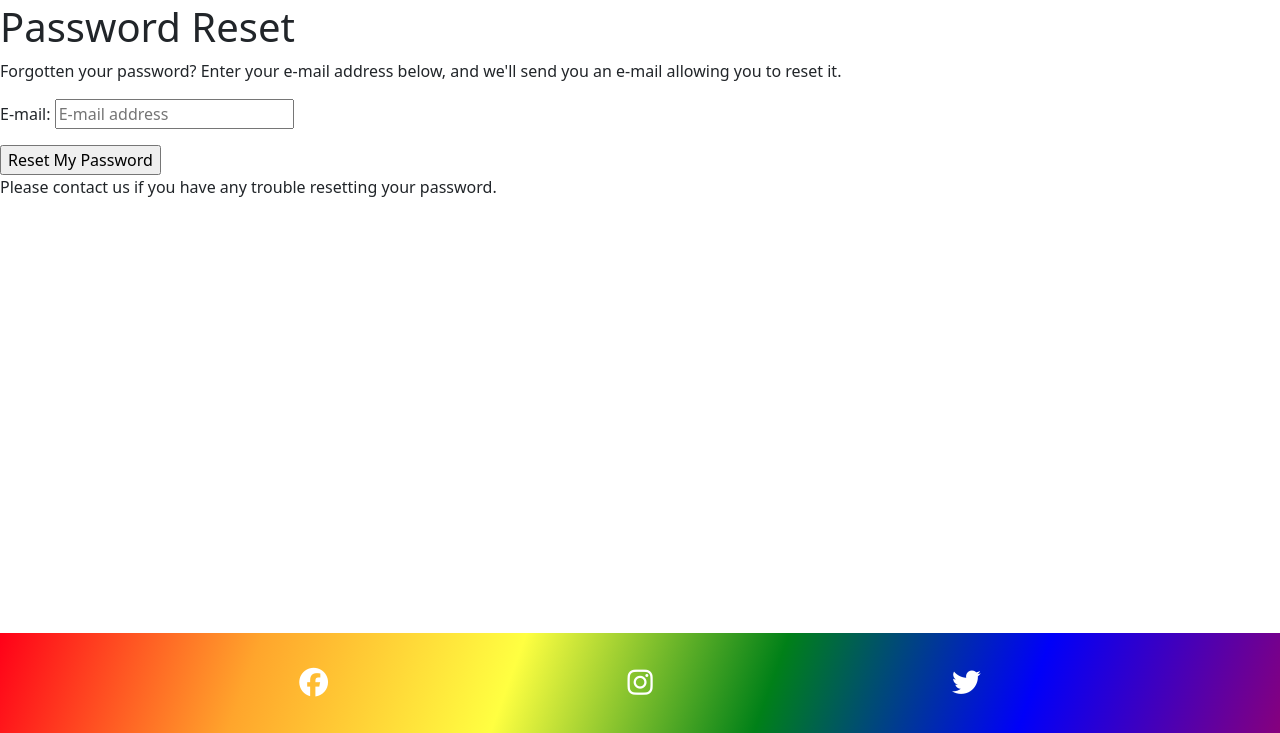
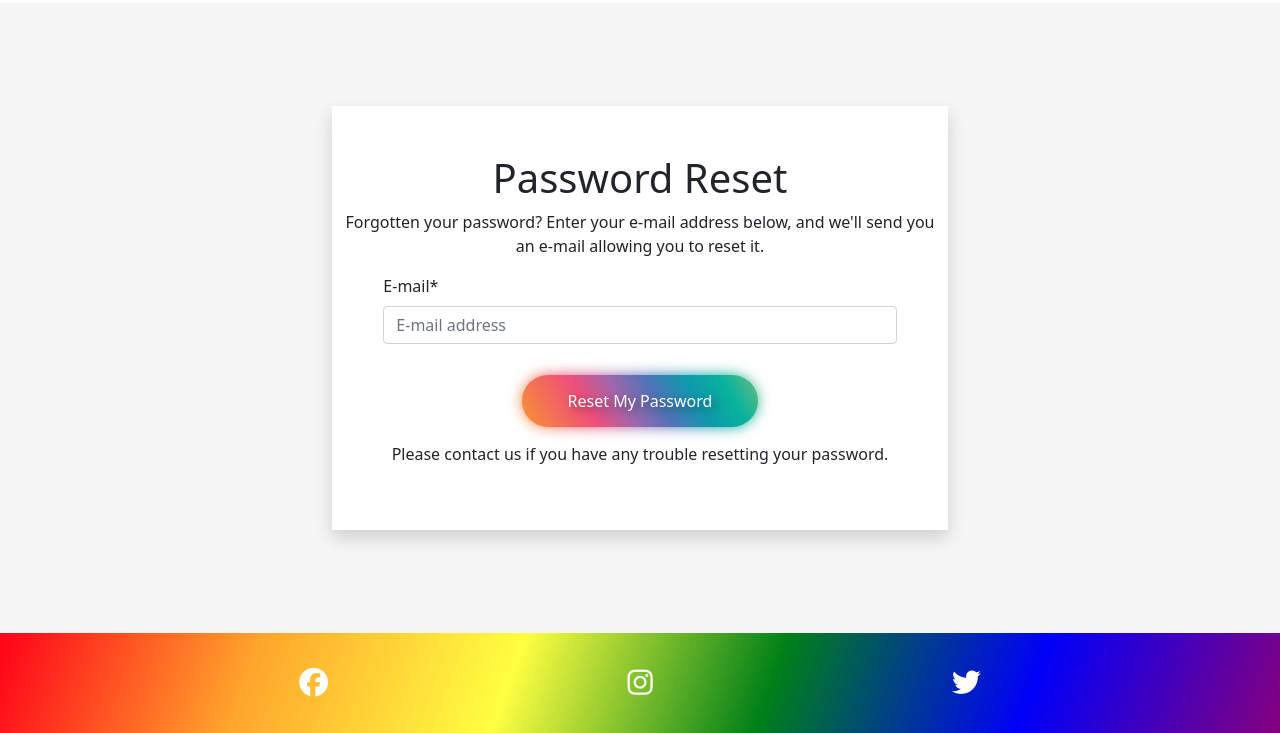
Before and after one commit to Dee-McG/DBAA, a Django app: page /accounts/password/reset/ in a window 1280 px wide. Shown: the part 67-800 px from the top of the page. Run offline with Django 4.2, Linux system fonts and the light colour scheme; some libraries are stand-ins or nearby versions.

Commit message:
Finish styling reset passwordrd page

```diff
--- a/templates/allauth/account/password_reset.html
+++ b/templates/allauth/account/password_reset.html
@@ -6,19 +6,31 @@
 {% block head_title %}{% trans "Password Reset" %}{% endblock %}
 
 {% block content %}
-
+<div class="container-fluid h-100 whitesmoke-bg">
+  <div class="row h-100 justify-content-center align-items-center">
+    <div class="col-11 col-md-9 col-lg-6">
+      <div class="text-center my-3 py-3 py-lg-5 bg-white shadow">
         <h1>{% trans "Password Reset" %}</h1>
         {% if user.is_authenticated %}
         {% include "account/snippets/already_logged_in.html" %}
         {% endif %}
 
-    <p>{% trans "Forgotten your password? Enter your e-mail address below, and we'll send you an e-mail allowing you to reset it." %}</p>
+        <p class="px-2">{% trans "Forgotten your password? Enter your e-mail address below, and we'll send you an e-mail allowing you to reset it." %}</p>
 
         <form method="POST" action="{% url 'account_reset_password' %}" class="password_reset">
             {% csrf_token %}
-        {{ form.as_p }}
-        <input type="submit" value="{% trans 'Reset My Password' %}" />
+            <div class="col-10 mx-auto">
+              <div class="text-start">
+                {{ form|crispy }}
+              </div>
+              <input type="hidden" value="{% trans 'Reset My Password' %}" />
+              <button type="submit" class="create-btn my-3">{% trans 'Reset My Password' %} </button>
+            </div>
         </form>
 
         <p>{% blocktrans %}Please contact us if you have any trouble resetting your password.{% endblocktrans %}</p>
+      </div>
+    </div>
+  </div>
+</div>
 {% endblock %}
```
Lines whose indentation alone changed are shown as unchanged.
